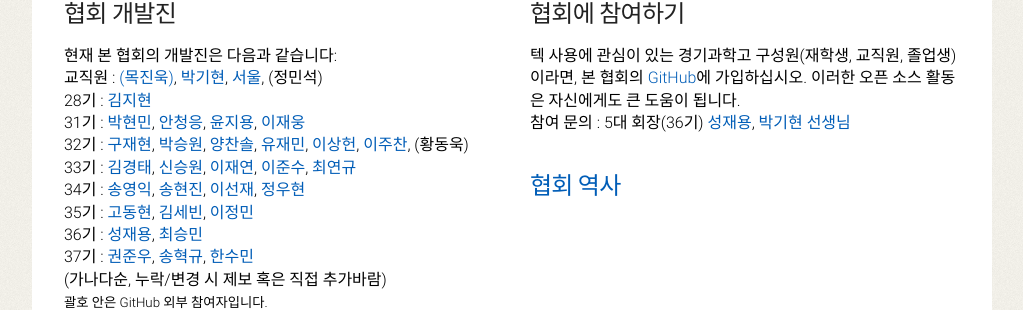
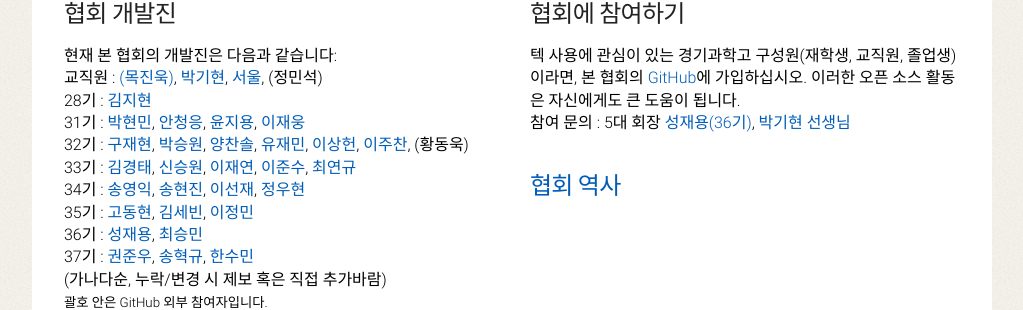
Before and after one commit to gshstexsociety/gshstexsociety.github.io, a Jekyll site: the page built from 참여/index.md, in a window 1280 px wide. Shown: the part 579-889 px from the top of the page, without its empty margins (128-1151 px from the left). Built offline with Jekyll 4.4.1, drawn with Linux system fonts in a browser that asks for light colours.

```diff
--- a/참여/index.md
+++ b/참여/index.md
@@ -52,7 +52,7 @@ permalink: /참여/
     텍 사용에 관심이 있는 경기과학고 구성원(재학생, 교직원, 졸업생)이라면,
     본 협회의 <a href="https://github.com/gshslatexintro">GitHub</a>에 가입하십시오. 이러한 오픈 소스 활동은 자신에게도 큰 도움이 됩니다.
     <br>
-    <b>참여 문의</b> : 5대 회장(36기) <a href="https://gitub.com/buttercrab">성재용</a>, <a href="https://github.com/guitar79">박기현 선생님</a>
+    <b>참여 문의</b> : 5대 회장 <a href="https://gitub.com/buttercrab">성재용(36기)</a>, <a href="https://github.com/guitar79">박기현 선생님</a>
     </p>
     <h2><a href="https://github.com/gshslatexintro/gshslatexintro/wiki/History-of-GSHS-TeX-Society">협회 역사</a></h2>
   </div>
```
